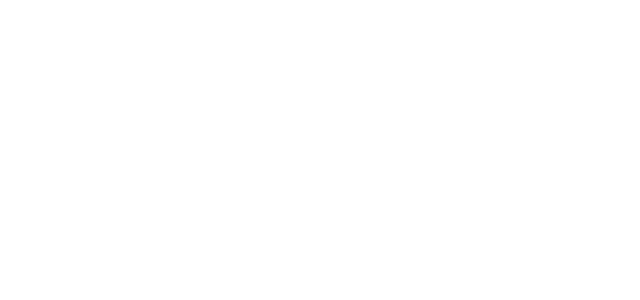
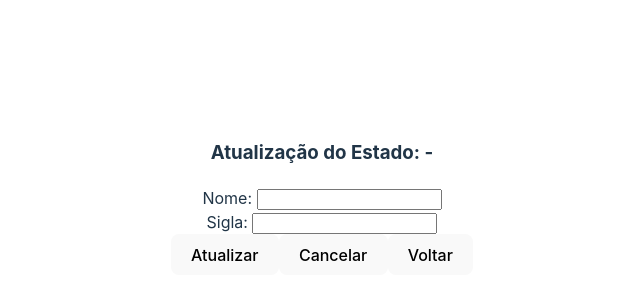
Before and after one commit to UFOP-CSI477/csi606-2023-02-atividades-sirlincu, a React (Vite) app in the folder Atividades/atividade-pratica-02/web/web-vite/: page /estados/update/1 in a window 1280 px wide. Before the commit this address had no page. Shown: the part 202-502 px from the top of the page, without its empty margins (318-958 px from the left). Built offline with nearby package versions, Linux system fonts and the light colour scheme; no server answers.

Commit message:
feat: added UpdateEstado

```diff
--- a/Atividades/atividade-pratica-02/web/web-vite/src/components/estados/ListEstados.tsx
+++ b/Atividades/atividade-pratica-02/web/web-vite/src/components/estados/ListEstados.tsx
@@ -38,7 +38,7 @@
                 {
                     estados.map(estado => (
                         // <li key={estado.id}>{estado.nome}</li>
-                        <li>{estado.id} - {estado.nome} - {estado.sigla}</li>
+                        <li>{estado.id} - {estado.nome} - {estado.sigla} <Link to={`/estados/update/${estado.id}`} >Atualizar</Link></li>
                     ))
                 }
 
--- /dev/null
+++ b/Atividades/atividade-pratica-02/web/web-vite/src/components/estados/UpdateEstado.tsx
@@ -0,0 +1,79 @@
+import React, { useEffect, useState } from "react";
+import api from "../../services/api";
+import { useNavigate, useParams } from "react-router-dom";
+
+const UpdateEstado = () => {
+
+    const [ nome, setNome ] = useState('');
+    const [ sigla, setSigla ] = useState('');
+    const navigate = useNavigate();
+
+    const { id } = useParams();
+
+    useEffect(() => {
+        api.get(`/estados/${id}`)
+            .then(response => {
+                setNome(response.data.nome);
+                setSigla(response.data.sigla);
+            });
+    }, [id]);
+
+    const handleUpdateEstado = async (event : React.FormEvent<HTMLFormElement> ) => {
+
+        event.preventDefault();
+
+        if (nome === '' || sigla === '') {
+            alert('Preencha todos os campos!');
+            return;
+        };
+
+        const data = {
+            id: parseInt(String(id)),
+            nome,
+            sigla
+        };
+
+        try {
+            await api.put('/estados', data)
+                .then(response => {
+                    console.log(response.data);
+            });
+
+            alert('Estado atualizado com sucesso!');
+            navigate('/estados');
+
+        } catch (error) {
+            console.log(error);
+            alert('Erro na atualização do estado!');
+        }
+    }
+
+    return (
+        <div>
+
+            <h3>Atualização do Estado: {nome} - {sigla}</h3>
+
+            <form onSubmit={handleUpdateEstado} >
+                <div>
+                    <label htmlFor="nome">Nome: </label>
+                    <input type="text" id="nome"
+                        name="nome" value={nome}
+                        onChange={e => setNome(e.target.value) } />
+                </div>
+
+                <div>
+                    <label htmlFor="sigla">Sigla: </label>
+                    <input type="text" id="sigla"
+                        name="sigla" value={sigla}
+                        onChange={e => setSigla(e.target.value) } />
+                </div>
+
+                <button type="submit">Atualizar</button>
+                <button type="reset">Cancelar</button>
+                <button onClick={() => navigate('/estados')}>Voltar</button>
+            </form>
+        </div>
+    );
+}
+
+export default UpdateEstado;
--- a/Atividades/atividade-pratica-02/web/web-vite/src/routes.tsx
+++ b/Atividades/atividade-pratica-02/web/web-vite/src/routes.tsx
@@ -2,6 +2,7 @@
 import App from "./App";
 import ListEstados from "./components/estados/ListEstados";
 import CreateEstado from "./components/estados/CreateEstado";
+import UpdateEstado from "./components/estados/UpdateEstado";
 
 
 const AppRoutes = () => {
@@ -13,6 +14,7 @@
                 <Route path="/" element={<App />} />
                 <Route path="/estados" element={<ListEstados />} />
                 <Route path="/estados/create" element={<CreateEstado />} />
+                <Route path="/estados/update/:id" element={<UpdateEstado />} />
                 {/* <Route path="/cidades" element={<Contact />} />
                 <Route path="*" element={<NotFound />} /> */}
             </Routes>
```
Also changed, not shown: 1 other file (tests, documents, lock files or other folders).
